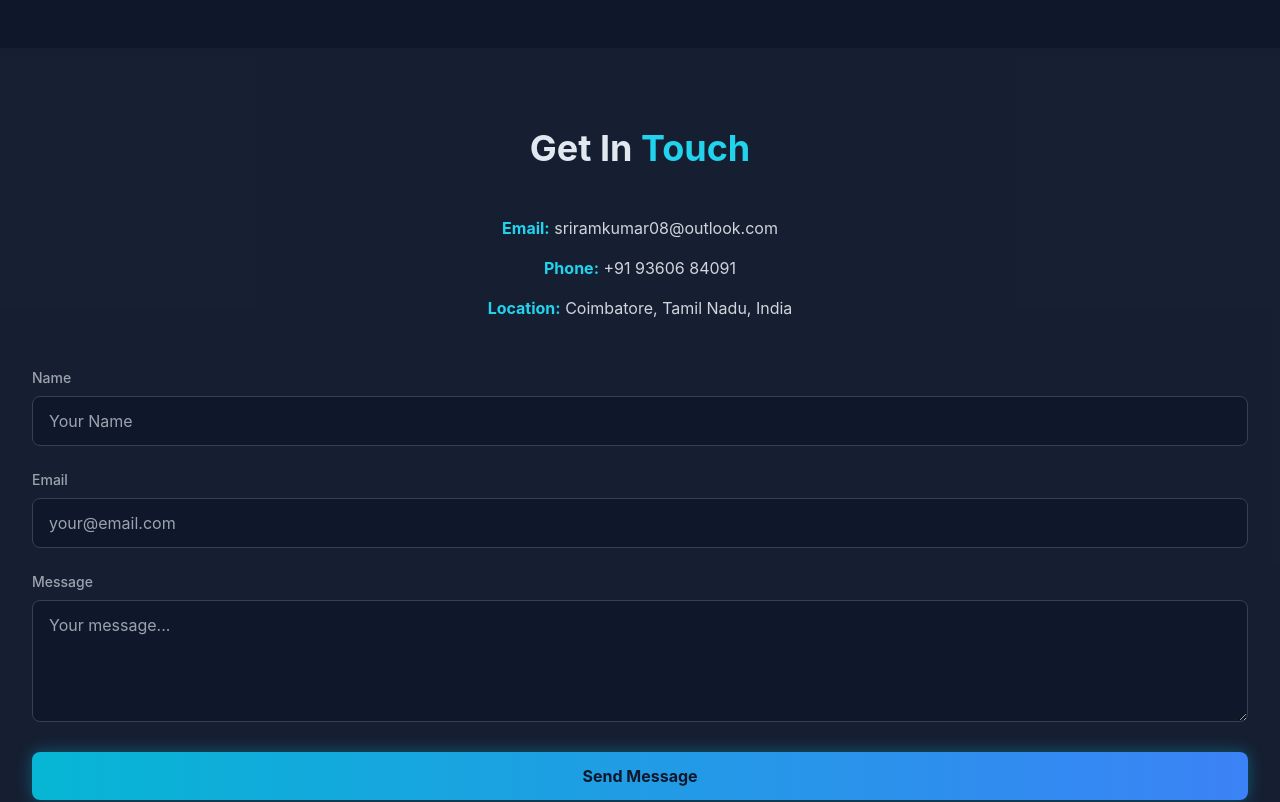
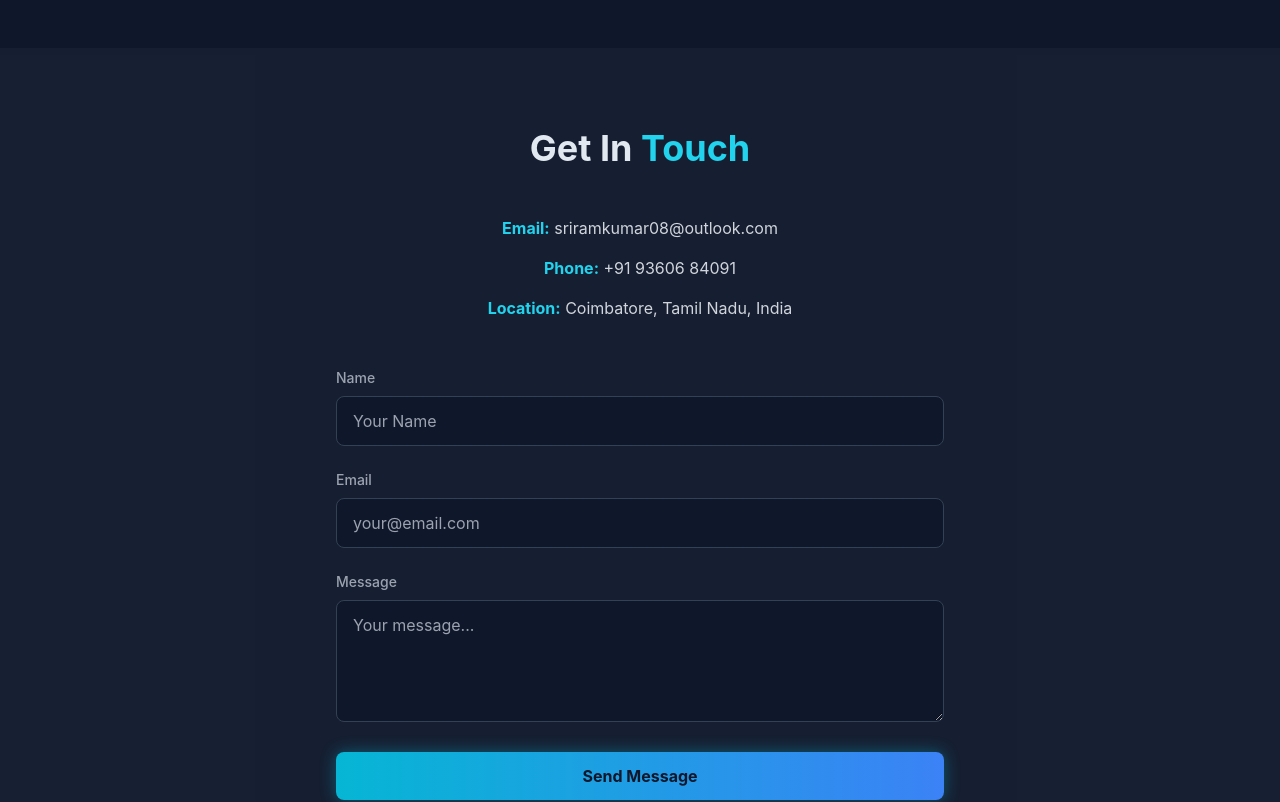
Before and after one commit to sriramkumar082004/Sri_portfolio, a React (Vite) app: page / in a window 1280 px wide. Shown: the part 2740-3542 px from the top of the page. Built offline with nearby package versions, Linux system fonts and the light colour scheme.

Commit message:
fix: Remove conflicting max-width tailwind class

```diff
--- a/src/components/Contact.jsx
+++ b/src/components/Contact.jsx
@@ -29,7 +29,7 @@
 
     return (
         <section id="contact" className="py-20 bg-slate-800/50">
-            <div className="max-w-7xl mx-auto px-4 sm:px-6 lg:px-8 max-w-2xl">
+            <div className="mx-auto px-4 sm:px-6 lg:px-8 max-w-2xl">
                 <h2 className="text-3xl md:text-4xl font-bold text-center mb-12">
                     Get In <span className="text-cyan-400">Touch</span>
                 </h2>
```
